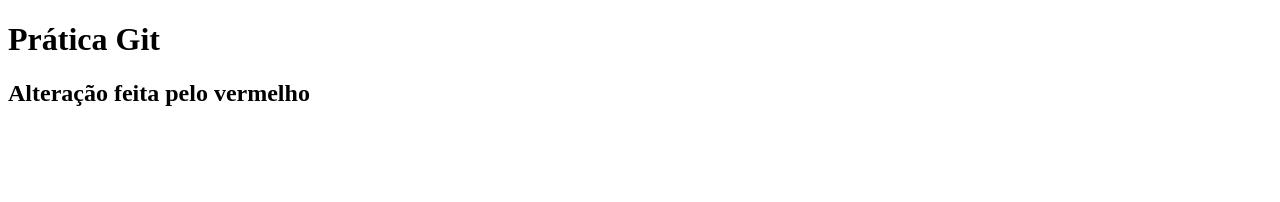
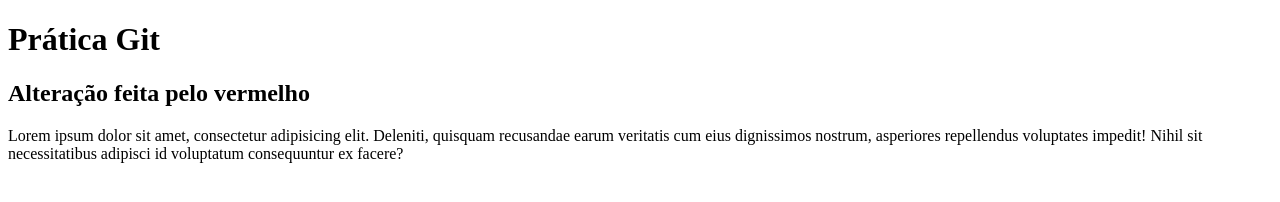
Before and after one commit to isamary10/praticaGit, a plain HTML site: page index.html in a window 1280 px wide. Drawn offline with Linux system fonts and the light colour scheme.

Commit message:
Adicionando section/article

```diff
--- a/index.html
+++ b/index.html
@@ -10,6 +10,11 @@
     <h1>Prática Git</h1>
     <main>
         <h2>Alteração feita pelo vermelho</h2>
+        <section>
+            <article>
+                Lorem ipsum dolor sit amet, consectetur adipisicing elit. Deleniti, quisquam recusandae earum veritatis cum eius dignissimos nostrum, asperiores repellendus voluptates impedit! Nihil sit necessitatibus adipisci id voluptatum consequuntur ex facere?
+            </article>
+        </section>
     </main>
 </body>
 </html>
```
